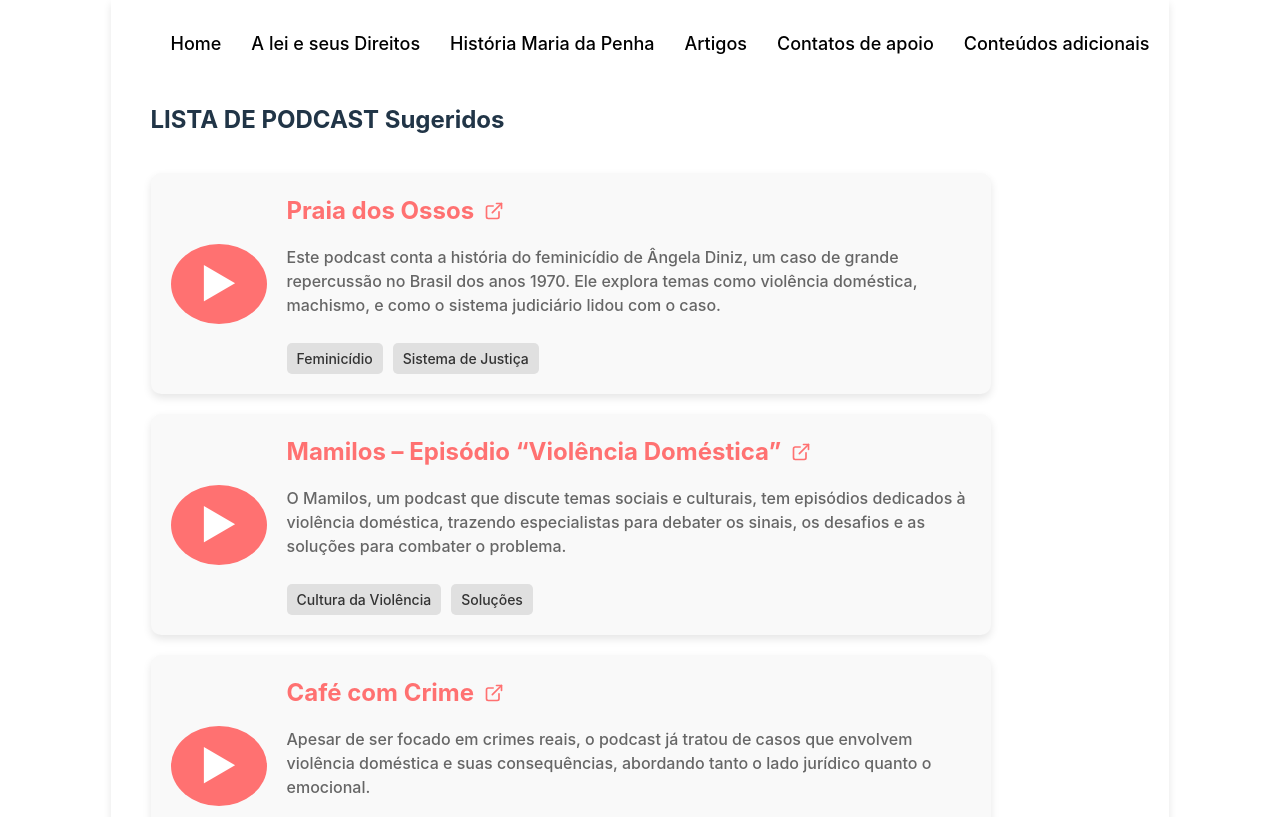
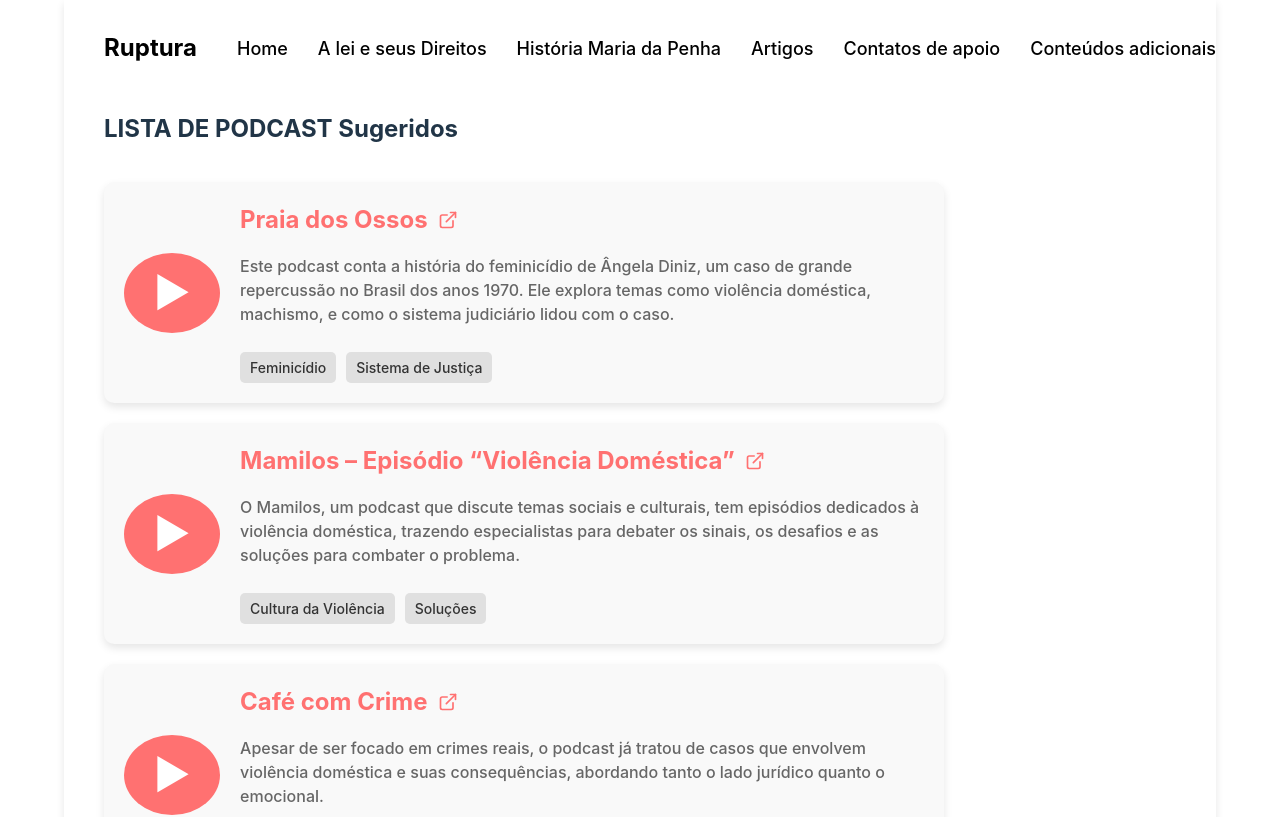
Before and after one commit to DiegoTeles/roda-de-ruptura, a React (Vite) app: page /podcast in a window 1280 px wide. Shown: the top 817 px of the page. Built offline with nearby package versions, Linux system fonts and the light colour scheme.

Commit message:
feat: implement responsive navbar with hamburger menu

```diff
--- a/src/components/Navbar.jsx
+++ b/src/components/Navbar.jsx
@@ -1,18 +1,37 @@
+import { useState } from 'react';
 import { useLocation } from 'react-router-dom';
 import styled from 'styled-components';
+import { FaBars, FaTimes } from 'react-icons/fa'; // Ícones de menu hamburger e fechar
 
 const NavbarContainer = styled.nav`
   width: 100%;
   padding: 10px 20px;
   background-color: transparent;
+  position: relative;
 `;
 
 const NavbarContent = styled.div`
   max-width: 1200px;
   margin: 0 auto;
   display: flex;
-  justify-content: center;
+  justify-content: space-between;
   align-items: center;
+`;
+
+const Logo = styled.div`
+  font-size: 24px;
+  font-weight: bold;
+  color: black;
+`;
+
+const HamburgerIcon = styled.div`
+  display: none;
+  font-size: 24px;
+  cursor: pointer;
+
+  @media (max-width: 768px) {
+    display: block;
+  }
 `;
 
 const NavLinks = styled.ul`
@@ -25,8 +44,16 @@ const NavLinks = styled.ul`
   margin: 0;
 
   @media (max-width: 768px) {
+    position: absolute;
+    top: 60px;
+    left: 0;
+    width: 100%;
+    background-color: white;
     flex-direction: column;
     gap: 15px;
+    padding: 20px;
+    margin: 0;
+    display: ${({ isOpen }) => (isOpen ? 'flex' : 'none')}; /* Controla a exibição do menu */
   }
 `;
 
@@ -87,11 +114,20 @@ const DropdownLink = styled(NavLink)`
 
 const Navbar = () => {
   const location = useLocation(); // Hook para obter a URL atual
+  const [isOpen, setIsOpen] = useState(false); // Estado para controlar o menu hamburger
+
+  const toggleMenu = () => {
+    setIsOpen(!isOpen);
+  };
 
   return (
     <NavbarContainer>
       <NavbarContent>
-        <NavLinks>
+        <Logo>Ruptura</Logo>
+        <HamburgerIcon onClick={toggleMenu}>
+          {isOpen ? <FaTimes /> : <FaBars />} {/* Alterna entre ícone de abrir e fechar */}
+        </HamburgerIcon>
+        <NavLinks isOpen={isOpen}>
           <NavLink>
             <a href='/' className={location.pathname === '/' ? 'active' : ''}> Home </a>
           </NavLink>
```
